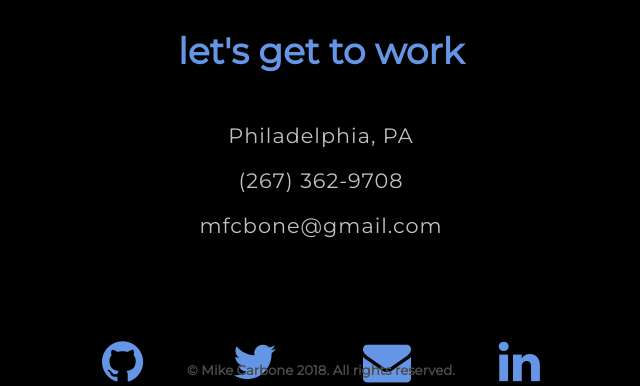
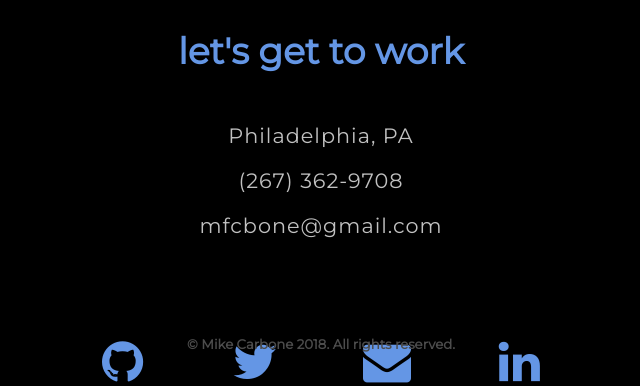
Before and after one commit to MikeCarbone/Personal-Website2.0, a Python web app: template templates/home.html in a window 1280 px wide. Shown: the part 2454-2840 px from the top of the page, without its empty margins (319-959 px from the left). Run offline with Jinja, Linux system fonts and the light colour scheme; the template is opened without the code that fills it, so the values that code supplies are empty; some libraries are stand-ins or nearby versions.

Commit message:
changed some anchor links and fixed copy section

```diff
--- a/static/css/pretty.css
+++ b/static/css/pretty.css
@@ -690,7 +690,7 @@ section#contact{
 }
 
 #linksContainer{
-	margin: 50px 0 200px 0;
+	margin: 50px 0 0 0;
 	text-align: center;
 	width: 100%;
 }
@@ -721,7 +721,8 @@ i:hover{
 #copy{
 	bottom: 0;
 	color: #4C4C4C;
-	padding: 0px 0 8px 0;
+	height: 200px;
+	padding: 150px 0 8px 0;
 	position: absolute;
 	text-align: center;
 	width: 100%;
--- a/templates/home.html
+++ b/templates/home.html
@@ -152,7 +152,7 @@
 						<button><a href="/tetrad" target="_blank">see project</a></button>
 				</div>
 				<div class="projectCard" id="zodiacCard">
-						<a href="www.zodiacleaders.com"></a><img alt="" src="{{ static_url('images/map.png') }}"></a>
+						<a href="www.zodiacleaders.com"></a><img alt="Picture of an old map" src="{{ static_url('images/map.png') }}"></a>
 						<h1>Zodiac Leaders Project</h1>
 						<p>Made for my Javascript I class, this is a fully responsive website that tells you what leader from history you share a zodiac sign with.</p>
 						<ul>
@@ -160,7 +160,7 @@
 							<li>CSS</li>
 							<li>JavaScript</li>
 						</ul>
-						<button><a href="www.zodiacleaders.com" target="_blank">see project</a></button>
+						<a href="www.zodiacleaders.com" target="_blank"><button>see project</button></a>
 				</div>
 				<div class="projectCard" id="presentationCard">
 						<a href="/presentation"><img alt="Screenshot of the presentation project" src="{{ static_url('images/presentationView.png') }}"></a>
```
